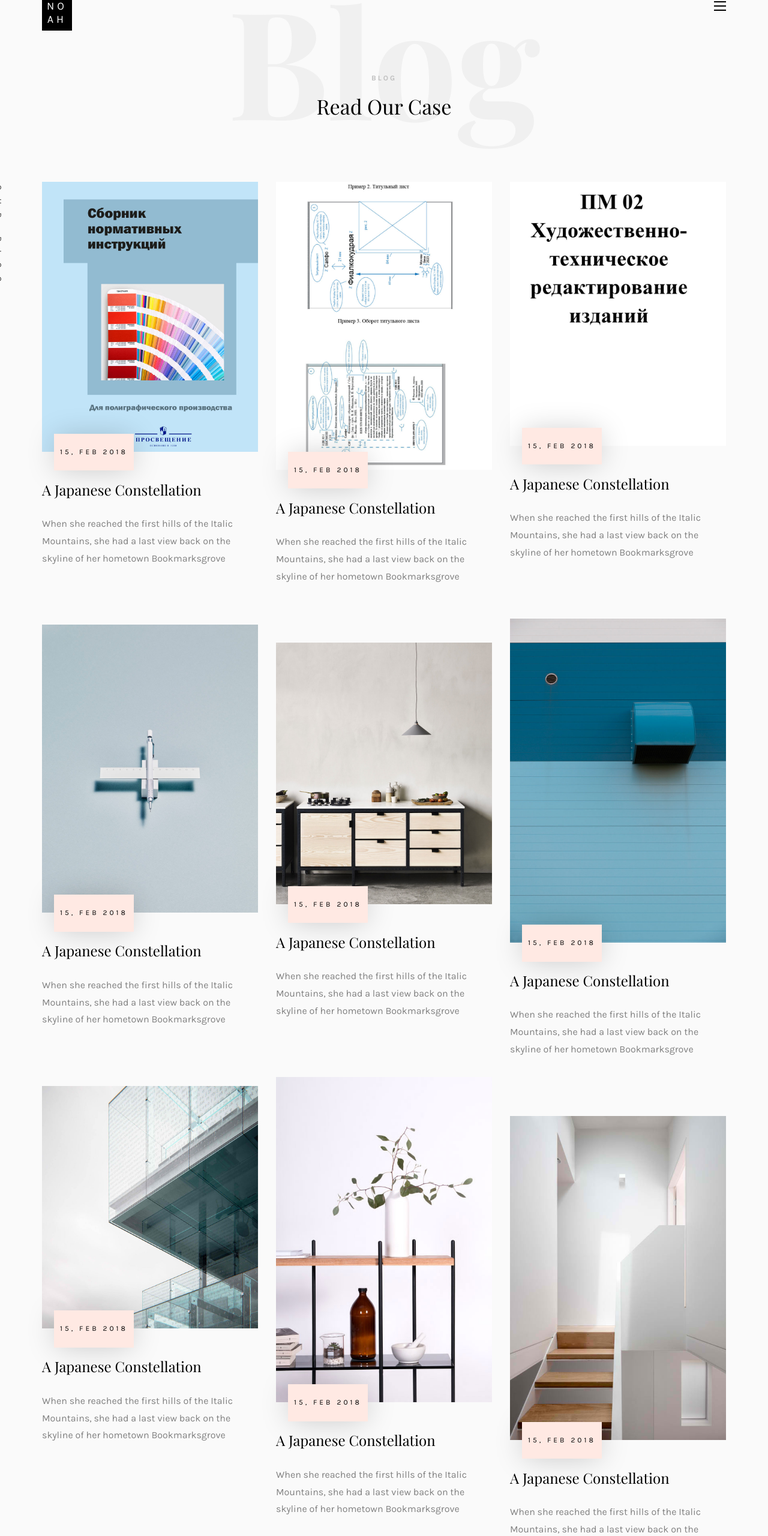
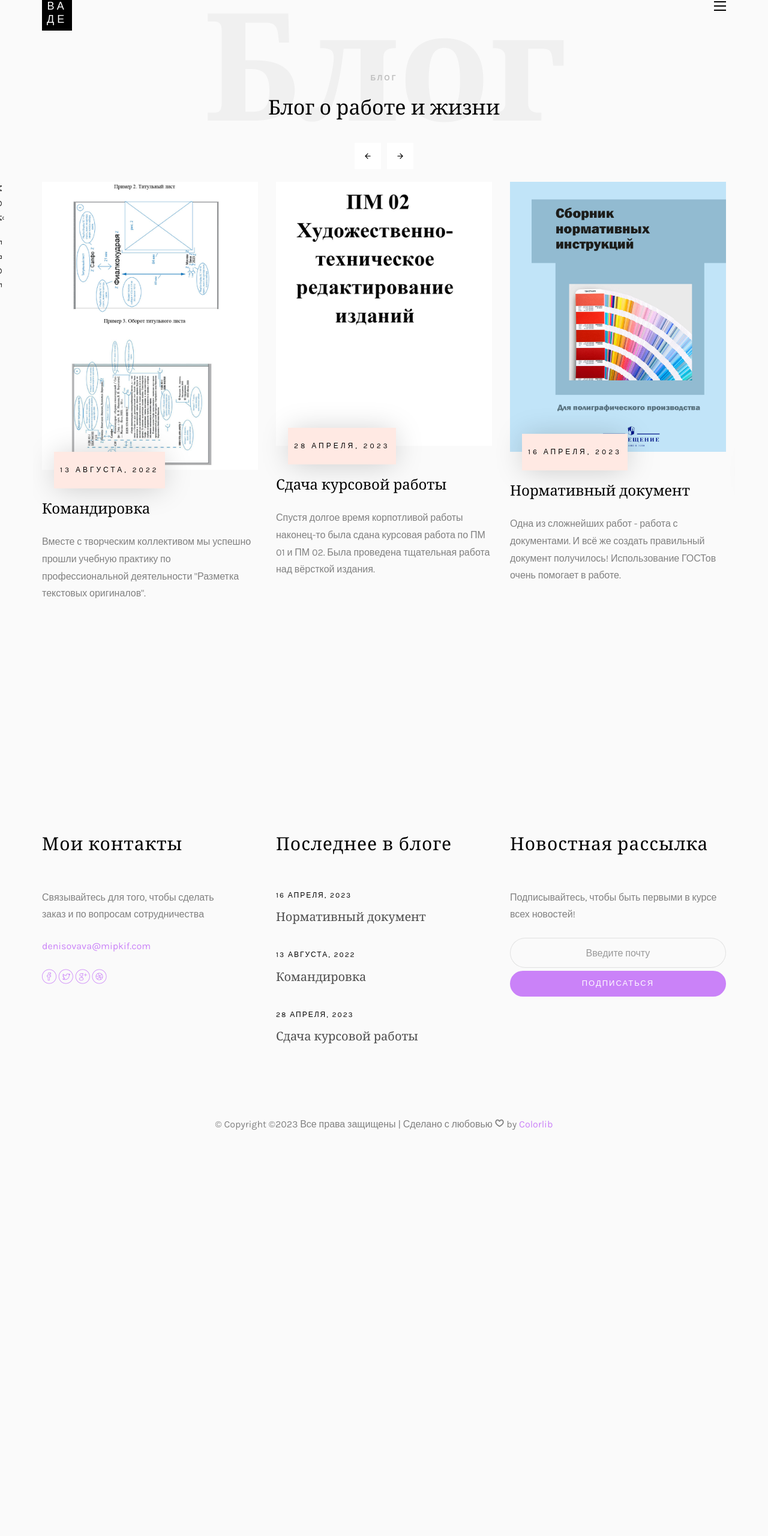
Before and after one commit to colinica/resume, a plain HTML site: page blog.html in a window 1280 px wide. Shown: the part 40-2600 px from the top of the page at 60% size. After the commit the page ends 2057 px from the top, so only its background shows below. Drawn offline with nearby package versions, Linux system fonts and the light colour scheme; files whose address does not match are found by name; a web font is replaced by a local one.

Commit message:
Update blog.html

```diff
--- a/blog.html
+++ b/blog.html
@@ -3,7 +3,7 @@
 	<head>
 	<meta charset="utf-8">
 	<meta http-equiv="X-UA-Compatible" content="IE=edge">
-	<title>Noah Template</title>
+	<title>Влада Денисова</title>
 	<meta name="viewport" content="width=device-width, initial-scale=1">
 	<meta name="description" content="" />
 	<meta name="keywords" content="" />
@@ -66,18 +66,18 @@
 				<div class="row">
 					<div class="col-md-12">
 						<ul>
-							<li><a href="index.html">Home</a></li>
-							<li><a href="services.html">Services</a></li>
-							<li><a href="work.html">Work</a></li>
-							<li class="active"><a href="blog.html">Blog</a></li>
-							<li><a href="about.html">About</a></li>
-							<li><a href="contact.html">Contact</a></li>
+							<li class="active"><a href="index.html">Домашняя</a></li>
+							<li><a href="services.html">Навыки</a></li>
+							<li><a href="work.html">Работы</a></li>
+							<li><a href="blog.html">Блог</a></li>
+							<li><a href="about.html">Обо мне</a></li>
+							<li><a href="contact.html">Контакты</a></li>
 						</ul>
 					</div>
 				</div>
 				<div class="row">
 					<div class="col-md-12">
-						<h2 class="head-title">Works</h2>
+						<h2 class="head-title">Работы</h2>
 						<a href="images/work-1.jpg" class="gallery image-popup-link text-center" style="background-image: url(images/work-1.jpg);">
 							<span><i class="icon-search3"></i></span>
 						</a>
@@ -102,7 +102,7 @@
 				<div class="row">
 					<div class="col-md-12">
 						<div class="colorlib-navbar-brand">
-							<a class="colorlib-logo" href="index.html"><span>No</span><span>ah</span></a>
+							<a class="colorlib-logo" href="index.html"><span>Ва</span><span>Де</span></a>
 						</div>
 						<a href="#" class="js-colorlib-nav-toggle colorlib-nav-toggle"><i></i></a>
 					</div>
@@ -113,161 +113,75 @@
 		<div id="colorlib-blog">
 			<div class="container">
 				<div class="row text-center">
-					<h2 class="bold">Blog</h2>
+					<h2 class="bold">Блог</h2>
 				</div>
 				<div class="row">
 					<div class="col-md-12 col-md-offset-0 text-center animate-box intro-heading">
-						<span>Blog</span>
-						<h2>Read Our Case</h2>
+						<span>Блог</span>
+						<h2>Блог о работе и жизни</h2>
 					</div>
 				</div>
 				<div class="row">
 					<div class="col-md-12">
 						<div class="rotate">
-							<h2 class="heading">Our Blog</h2>
+							<h2 class="heading">Мой блог</h2>
 						</div>
 					</div>
 				</div>
-				<div class="row">
-					<div class="col-md-4">
-						<div class="article animate-box">
+				<div class="row animate-box">
+					<div class="owl-carousel1">
+						<div class="item">
+							<div class="col-md-12">
+								<div class="article">
 									<a href="blog.html" class="blog-img">
 										<img class="img-responsive" src="images/img-1.jpg" alt="html5 bootstrap by colorlib.com">
 										<div class="overlay"></div>
 										<div class="link">
-									<span class="read">Read more</h2>
+											<span class="read">Читать далее</h2>
 										</div>
 									</a>
 									<div class="desc">
-								<span class="meta">15, Feb 2018</span>
-								<h2><a href="blog.html">A Japanese Constellation</a></h2>
-								<p>When she reached the first hills of the Italic Mountains, she had a last view back on the skyline of her hometown Bookmarksgrove</p>
-							</div>
-						</div>
-
-						<div class="article animate-box">
-							<a href="blog.html" class="blog-img">
-								<img class="img-responsive" src="images/img-4.jpg" alt="html5 bootstrap by colorlib.com">
-								<div class="overlay"></div>
-								<div class="link">
-									<span class="read">Read more</h2>
-								</div>
-							</a>
-							<div class="desc">
-								<span class="meta">15, Feb 2018</span>
-								<h2><a href="blog.html">A Japanese Constellation</a></h2>
-								<p>When she reached the first hills of the Italic Mountains, she had a last view back on the skyline of her hometown Bookmarksgrove</p>
-							</div>
-						</div>
-
-						<div class="article animate-box">
-							<a href="blog.html" class="blog-img">
-								<img class="img-responsive" src="images/img-7.jpg" alt="html5 bootstrap by colorlib.com">
-								<div class="overlay"></div>
-								<div class="link">
-									<span class="read">Read more</h2>
-								</div>
-							</a>
-							<div class="desc">
-								<span class="meta">15, Feb 2018</span>
-								<h2><a href="blog.html">A Japanese Constellation</a></h2>
-								<p>When she reached the first hills of the Italic Mountains, she had a last view back on the skyline of her hometown Bookmarksgrove</p>
+										<span class="meta">16 Апреля, 2023</span>
+										<h2><a href="blog.html">Нормативный документ</a></h2>
+										<p>Одна из сложнейших работ - работа с документами. И всё же создать правильный документ получилось! Использование ГОСТов очень помогает в работе.</p>
 									</div>
 								</div>
 							</div>
-
-
-					<div class="col-md-4">
-						<div class="article animate-box">
+						</div>
+						<div class="item">
+							<div class="col-md-12">
+								<div class="article">
 									<a href="blog.html" class="blog-img">
 										<img class="img-responsive" src="images/img-2.jpg" alt="html5 bootstrap by colorlib.com">
 										<div class="overlay"></div>
 										<div class="link">
-									<span class="read">Read more</h2>
+											<span class="read">Читать далее</h2>
 										</div>
 									</a>
 									<div class="desc">
-								<span class="meta">15, Feb 2018</span>
-								<h2><a href="blog.html">A Japanese Constellation</a></h2>
-								<p>When she reached the first hills of the Italic Mountains, she had a last view back on the skyline of her hometown Bookmarksgrove</p>
-							</div>
-						</div>
-
-						<div class="article animate-box">
-							<a href="blog.html" class="blog-img">
-								<img class="img-responsive" src="images/img-5.jpg" alt="html5 bootstrap by colorlib.com">
-								<div class="overlay"></div>
-								<div class="link">
-									<span class="read">Read more</h2>
-								</div>
-							</a>
-							<div class="desc">
-								<span class="meta">15, Feb 2018</span>
-								<h2><a href="blog.html">A Japanese Constellation</a></h2>
-								<p>When she reached the first hills of the Italic Mountains, she had a last view back on the skyline of her hometown Bookmarksgrove</p>
-							</div>
-						</div>
-
-						<div class="article animate-box">
-							<a href="blog.html" class="blog-img">
-								<img class="img-responsive" src="images/img-8.jpg" alt="html5 bootstrap by colorlib.com">
-								<div class="overlay"></div>
-								<div class="link">
-									<span class="read">Read more</h2>
-								</div>
-							</a>
-							<div class="desc">
-								<span class="meta">15, Feb 2018</span>
-								<h2><a href="blog.html">A Japanese Constellation</a></h2>
-								<p>When she reached the first hills of the Italic Mountains, she had a last view back on the skyline of her hometown Bookmarksgrove</p>
+										<span class="meta">13 Августа, 2022</span>
+										<h2><a href="blog.html">Командировка</a></h2>
+										<p>Вместе с творческим коллективом мы успешно прошли учебную практику по профессиональной деятельности "Разметка текстовых оригиналов".</p>
 									</div>
 								</div>
 							</div>
-
-
-					<div class="col-md-4">
-						<div class="article animate-box">
+						</div>
+						<div class="item">
+							<div class="col-md-12">
+								<div class="article">
 									<a href="blog.html" class="blog-img">
 										<img class="img-responsive" src="images/img-3.jpg" alt="html5 bootstrap by colorlib.com">
 										<div class="overlay"></div>
 										<div class="link">
-									<span class="read">Read more</h2>
+											<span class="read">Читать далее</h2>
 										</div>
 									</a>
 									<div class="desc">
-								<span class="meta">15, Feb 2018</span>
-								<h2><a href="blog.html">A Japanese Constellation</a></h2>
-								<p>When she reached the first hills of the Italic Mountains, she had a last view back on the skyline of her hometown Bookmarksgrove</p>
+										<span class="meta">28 Апреля, 2023</span>
+										<h2><a href="blog.html">Сдача курсовой работы</a></h2>
+										<p>Спустя долгое время корпотливой работы наконец-то была сдана курсовая работа по ПМ 01 и ПМ 02. Была проведена тщательная работа над вёрсткой издания.</p>
 									</div>
 								</div>
-
-						<div class="article animate-box">
-							<a href="blog.html" class="blog-img">
-								<img class="img-responsive" src="images/img-6.jpg" alt="html5 bootstrap by colorlib.com">
-								<div class="overlay"></div>
-								<div class="link">
-									<span class="read">Read more</h2>
-								</div>
-							</a>
-							<div class="desc">
-								<span class="meta">15, Feb 2018</span>
-								<h2><a href="blog.html">A Japanese Constellation</a></h2>
-								<p>When she reached the first hills of the Italic Mountains, she had a last view back on the skyline of her hometown Bookmarksgrove</p>
-							</div>
-						</div>
-
-						<div class="article animate-box">
-							<a href="blog.html" class="blog-img">
-								<img class="img-responsive" src="images/img-9.jpg" alt="html5 bootstrap by colorlib.com">
-								<div class="overlay"></div>
-								<div class="link">
-									<span class="read">Read more</h2>
-								</div>
-							</a>
-							<div class="desc">
-								<span class="meta">15, Feb 2018</span>
-								<h2><a href="blog.html">A Japanese Constellation</a></h2>
-								<p>When she reached the first hills of the Italic Mountains, she had a last view back on the skyline of her hometown Bookmarksgrove</p>
 							</div>
 						</div>
 					</div>
@@ -283,9 +197,9 @@
 						<div class="col-md-4 col-pb-sm">
 							<div class="row">
 								<div class="col-md-10">
-									<h2>Let's Talk</h2>
-									<p>A small river named Duden flows by their place and supplies.</p>
-									<p><a href="#">noah@info.com</a></p>
+									<h2>Мои контакты</h2>
+									<p>Связывайтесь для того, чтобы сделать заказ и по вопросам сотрудничества</p>
+									<p><a href="#">denisovava@mipkif.com</a></p>
 									<p class="colorlib-social-icons">
 										<a href="#"><i class="icon-facebook4"></i></a>
 										<a href="#"><i class="icon-twitter3"></i></a>
@@ -296,36 +210,36 @@
 							</div>
 						</div>
 						<div class="col-md-4 col-pb-sm">
-							<h2>Latest Blog</h2>
+							<h2>Последнее в блоге</h2>
 							<div class="f-entry">
 								<a href="#" class="featured-img" style="background-image: url(images/img-1.jpg);"></a>
 								<div class="desc">
-									<span>February 15, 2018</span>
-									<h3><a href="#">Art Gallery in Japan</a></h3>
+									<span>16 Апреля, 2023</span>
+									<h3><a href="#">Нормативный документ</a></h3>
 								</div>
 							</div>
 							<div class="f-entry">
 								<a href="#" class="featured-img" style="background-image: url(images/img-2.jpg);"></a>
 								<div class="desc">
-									<span>February 9, 2018</span>
-									<h3><a href="#">A Japanese Constellation</a></h3>
+									<span>13 Августа, 2022</span>
+									<h3><a href="#">Командировка</a></h3>
 								</div>
 							</div>
 							<div class="f-entry">
 								<a href="#" class="featured-img" style="background-image: url(images/img-3.jpg);"></a>
 								<div class="desc">
-									<span>February 15, 2018</span>
-									<h3><a href="#">Road Trip</a></h3>
+									<span>28 Апреля, 2023</span>
+									<h3><a href="#">Сдача курсовой работы</a></h3>
 								</div>
 							</div>
 						</div>
 						<div class="col-md-4 col-pb-sm">
-							<h2>Newsletter</h2>
-							<p>A small river named Duden flows by their place and supplies it with the necessary regelialia</p>
+							<h2>Новостная рассылка</h2>
+							<p>Подписывайтесь, чтобы быть первыми в курсе всех новостей!</p>
 							<div class="subscribe text-center">
 								<div class="form-group">
-									<input type="text" class="form-control text-center" placeholder="Enter Email address">
-									<input type="submit" value="Subscribe" class="btn btn-primary btn-custom">
+									<input type="text" class="form-control text-center" placeholder="Введите почту">
+									<input type="submit" value="Подписаться" class="btn btn-primary btn-custom">
 								</div>
 							</div>
 						</div>
@@ -334,7 +248,7 @@
 						<div class="col-md-12 text-center">
 							<p>
 								&copy; <!-- Link back to Colorlib can't be removed. Template is licensed under CC BY 3.0. -->
-Copyright &copy;<script>document.write(new Date().getFullYear());</script> All rights reserved | This template is made with <i class="icon-heart4" aria-hidden="true"></i> by <a href="https://colorlib.com" target="_blank">Colorlib</a>
+Copyright &copy;<script>document.write(new Date().getFullYear());</script> Все права защищены | Сделано с любовью <i class="icon-heart4" aria-hidden="true"></i> by <a href="https://colorlib.com" target="_blank">Colorlib</a>
 <!-- Link back to Colorlib can't be removed. Template is licensed under CC BY 3.0. -->
 							</p>
 						</div>
```
Lines whose indentation alone changed are shown as unchanged.
